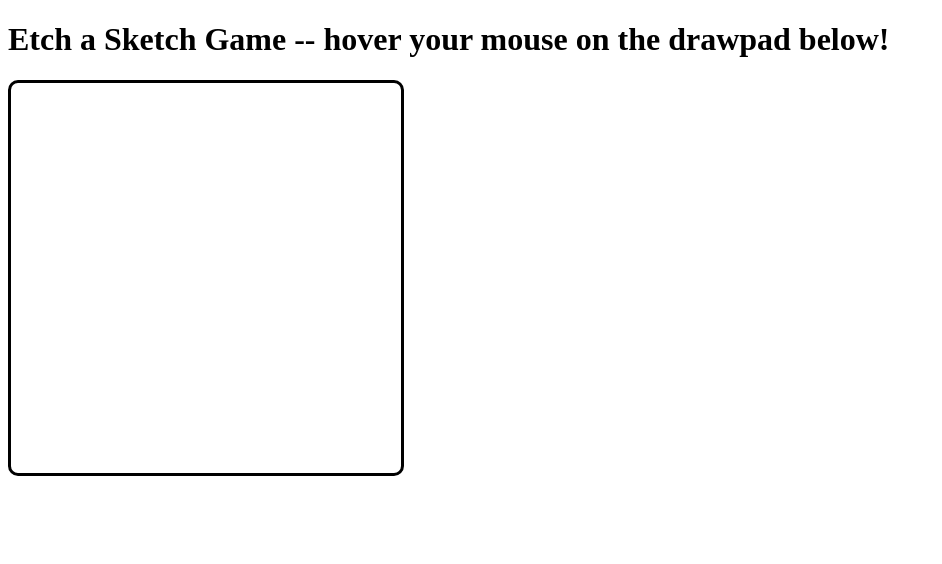
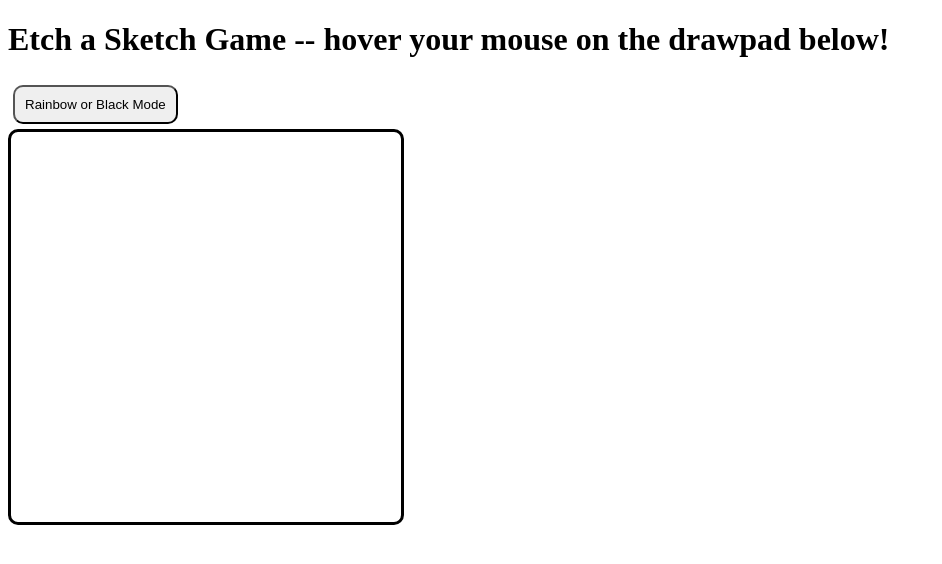
Before and after one commit to sritejachavva/Etch-a-sketch, a plain HTML site: page index.html in a window 1280 px wide. Shown: the whole page, without its empty margins (0-942 px from the left). Drawn offline with Linux system fonts and the light colour scheme.

Commit message:
add rainbow button

```diff
--- a/index.html
+++ b/index.html
@@ -11,6 +11,9 @@
 </head>
 <body>
     <h1> Etch a Sketch Game -- hover your mouse on the drawpad below!</h1>
+    <div class="rainbow-mode">
+        <button type='button' class="temp_button">Rainbow or Black Mode</button>
+    </div>
 
 </body>
 </html>
--- a/myjs.js
+++ b/myjs.js
@@ -1,6 +1,24 @@
 
 
 /************* Create Divs *************/
+function selectMode(){
+    let rainbowButton = document.querySelector('.rainbow-mode > .temp_button');
+    let bool = true;
+    function toggleOnOff(){
+        bool = !bool;
+        if (bool == true){
+            rainbowButton.style.cssText = 'background-color:#efefef';
+        }
+        else {
+            rainbowButton.style.cssText = 'vertical-align: top; background: linear-gradient( 90deg, rgba(255, 0, 0, 1) 0%, rgba(255, 154, 0, 1) 10%, rgba(208, 222, 33, 1) 20%, rgba(79, 220, 74, 1) 30%, rgba(63, 218, 216, 1) 40%, rgba(47, 201, 226, 1) 50%, rgba(28, 127, 238, 1) 60%, rgba(95, 21, 242, 1) 70%, rgba(186, 12, 248, 1) 80%, rgba(251, 7, 217, 1) 90%, rgba(255, 0, 0, 1) 100% );';
+        }
+    }
+    rainbowButton.addEventListener('click',toggleOnOff);
+
+    rainbowButton.classList.add('button-clicked');
+
+}
+
 
 function createDivs()
 {
@@ -42,3 +60,4 @@ function createDivs()
 }
 
 createDivs();
+selectMode();
--- a/styles.css
+++ b/styles.css
@@ -0,0 +1,22 @@
+.rainbow-mode{
+    display:flex;
+}
+
+.temp_button{
+
+    padding: 10px;
+    margin: 5px;
+    border-radius: 10px;
+
+}
+.temp_button:hover{
+    transition: 0.1s;
+    border-style: none;
+
+}
+.temp_button:active {
+    vertical-align: top;
+
+
+
+}
```
